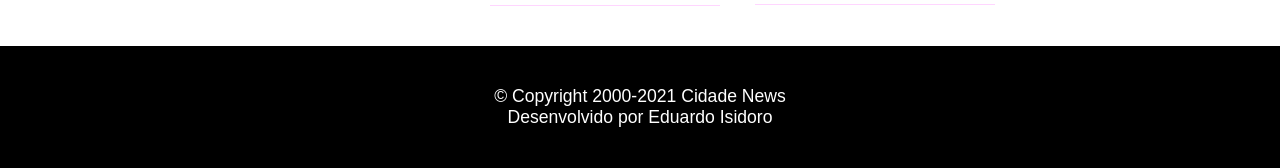
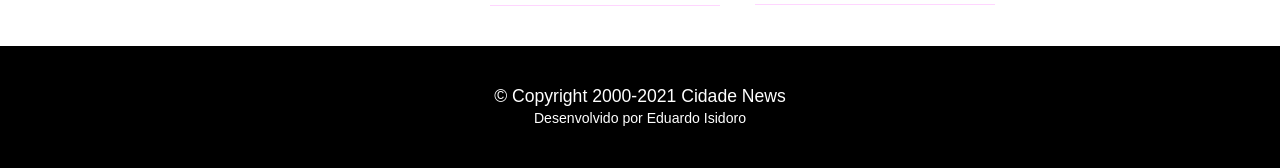
Before and after one commit to Eduardo-ops/Cidade-News, a PHP site: page / in a window 1280 px wide. Shown: the part 1006-1174 px from the top of the page. Run offline with PHP 8.4, Linux system fonts and the light colour scheme.

Commit message:
Estilizado id empresa dev

```diff
--- a/css/style.css
+++ b/css/style.css
@@ -353,3 +353,8 @@
     color: #fff;
     font-size: 1.1em;
 }
+
+/* Elemento com id "empresa-dev" */
+#empresa-dev{
+    font-size: 0.8em;
+}
```
